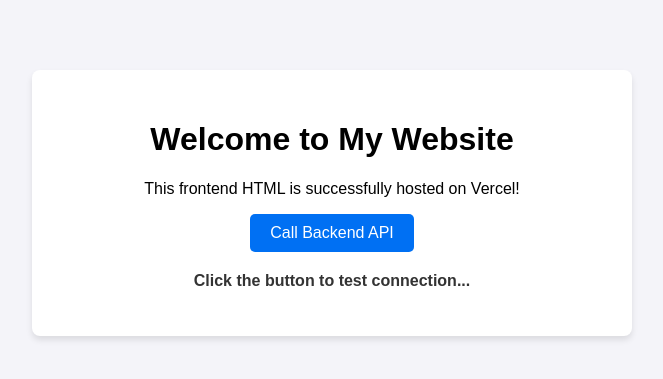
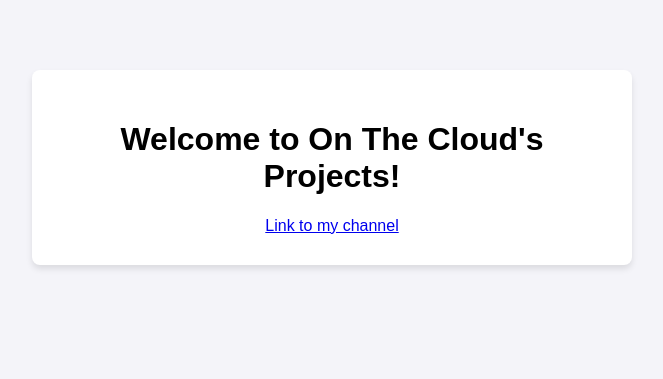
Before and after one commit to Harsh-UpPad/Projects, a Flask app: page / in a window 1280 px wide. Shown: the top 379 px of the page, without its empty margins (308-971 px from the left). Run offline with Flask 3, Linux system fonts and the light colour scheme.

Commit message:
Modify title and content in index.html
Updated the title and welcome message, and removed the backend API call functionality.

```diff
--- a/templates/index.html
+++ b/templates/index.html
@@ -3,7 +3,7 @@
 <head>
     <meta charset="UTF-8">
     <meta name="viewport" content="width=device-width, initial-scale=1.0">
-    <title>My Free Full-Stack App</title>
+    <title>On The Cloud's Projects</title>
     <style>
         body {
             font-family: Arial, sans-serif;
@@ -42,36 +42,9 @@
 <body>
 
     <div class="container">
-        <h1>Welcome to My Website</h1>
-        <p>This frontend HTML is successfully hosted on Vercel!</p>
-
-        <!-- Button to trigger backend -->
-        <button id="fetch-btn">Call Backend API</button>
-
-        <!-- Target to show backend data -->
-        <p id="backend-response">Click the button to test connection...</p>
+        <h1>Welcome to On The Cloud's Projects!</h1>
+        <a href="https://www.youtube.com/@Onthecloud-l4i">Link to my channel</a>
     </div>
-
-    <script>
-        document.getElementById('fetch-btn').addEventListener('click', async () => {
-            const responseText = document.getElementById('backend-response');
-            responseText.innerText = "Loading data from server...";
-
-            try {
-                // Calls the Flask API route we created earlier
-                const response = await fetch('/api/data');
-                const data = await response.json();
-
-                // Displays the message from Flask
-                responseText.innerText = data.message;
-                responseText.style.color = "green";
-            } catch (error) {
-                responseText.innerText = "Error connecting to backend.";
-                responseText.style.color = "red";
-                console.error("Error:", error);
-            }
-        });
-    </script>
 
 </body>
 </html>
```
